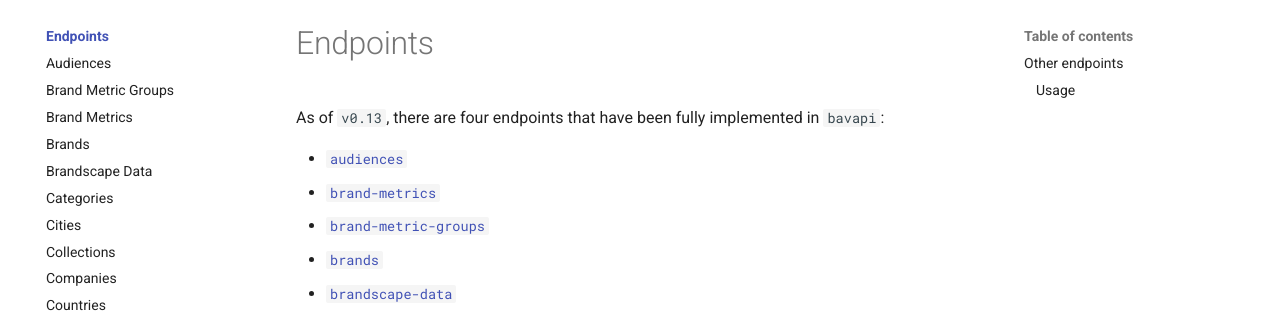
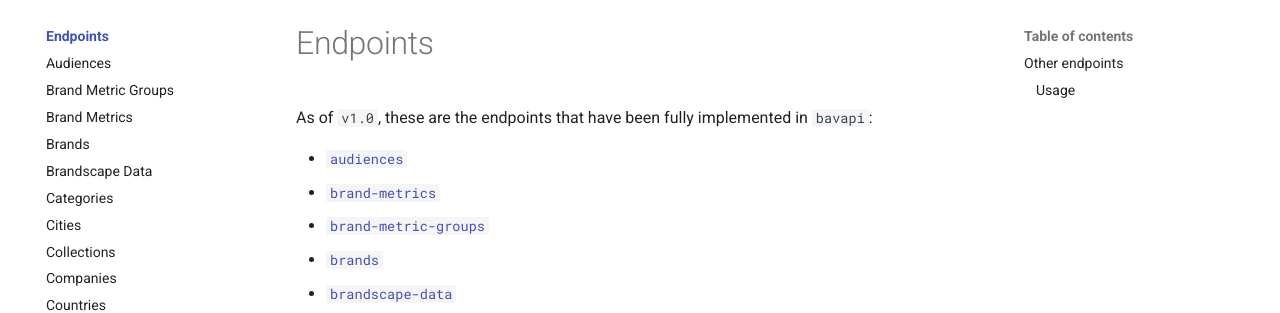
Before and after one commit to wppbav/bavapi-sdk-python, an MkDocs documentation site: the page built from docs/endpoints/index.md, in a window 1280 px wide and 900 px high. Shown: the part 124-437 px from the top of the window. Built offline with MkDocs 1.6.1 and Material for MkDocs 9.7.7, drawn with Linux system fonts in a browser that asks for light colours; comment, search, counter and statistics services are not loaded; the version menu is left out; some of the changed text lies outside the part shown.

Commit message:
Fix docs post v1
* fixed bad emojis

* fix supported endpoint information

* fix positional filters

* removed unused social plugin

* fixed bad code examples

```diff
--- a/docs/endpoints/index.md
+++ b/docs/endpoints/index.md
@@ -4,7 +4,7 @@
 
 # Endpoints
 
-As of `v0.13`, there are four endpoints that have been fully implemented in `bavapi`:
+As of `v1.0`, these are the endpoints that have been fully implemented in `bavapi`:
 
 - [`audiences`](audiences.md)
 - [`brand-metrics`](brand-metrics.md)
--- a/mkdocs.yml
+++ b/mkdocs.yml
@@ -100,7 +100,6 @@
 
 plugins:
   - search
-  # - social
   - gen-files:
       scripts:
         - docs/gen_ref_pages.py
```
Also changed, not shown: other parts of docs/endpoints/index.md (+1 -2 lines), docs/endpoints/regions.md (+1 -1 lines), docs/release-notes.md (+2 -2 lines), docs/usage/advanced.md (+3 -2 lines).
